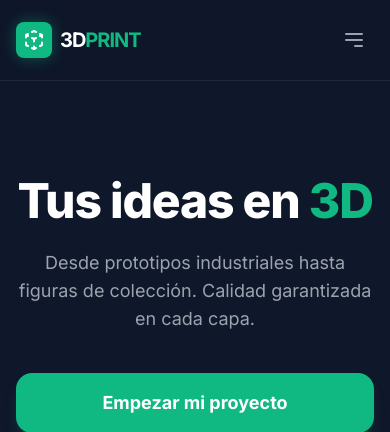
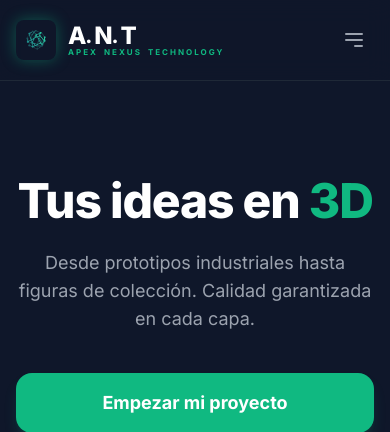
Before and after one commit to davidHR-12/ApexNexusTech, a Django app: page / in a window 390 px wide. Shown: the top 432 px of the page. Run offline with Django 5.2, Linux system fonts and the light colour scheme; data that the repository does not hold is empty; some libraries are stand-ins or nearby versions.

Commit message:
feat: actualización de logos y mejora en la navegación
- Se reemplazaron las rutas de imagen de los logos en base_admin.html para utilizar la etiqueta {% static %}, mejorando la gestión de archivos estáticos.
- Se añadió un nuevo diseño de navegación en base_publica.html, incluyendo un logo interactivo y texto estilizado para la marca A.N.T.
- Se implementaron estilos CSS para la presentación de los logos en la barra de navegación de la base_publica, optimizando la experiencia visual y la responsividad en dispositivos móviles.

```diff
--- a/apps/core/templates/core/base_admin.html
+++ b/apps/core/templates/core/base_admin.html
@@ -333,19 +333,19 @@
           <div class="logo-container flex items-center justify-between">
             <div class="logo-full flex items-center gap-2">
               <div class="p-2 rounded-lg shadow-[0_0_10px_rgba(16,185,129,0.3)] flex items-center justify-center w-12 h-12 flex-shrink-0">
-                <img src="/media/Logo-figura.png"
+                <img src="{% static 'img/Logo-figura.png' %}"
                      alt="Logo Figura"
                      class="w-8 h-8 object-contain" />
               </div>
               <div class="logo-text">
-                <img src="/media/Logo-texto.png"
+                <img src="{% static 'img/Logo-texto.png' %}"
                      alt="Logo Texto"
                      class="h-auto max-w-full">
               </div>
             </div>
             <div class="logo-mini flex-col items-center gap-1">
               <div class="p-2 rounded-lg shadow-[0_0_10px_rgba(16,185,129,0.3)] flex items-center justify-center w-12 h-12 flex-shrink-0">
-                <img src="/media/Logo-figura.png"
+                <img src="{% static 'img/Logo-figura.png' %}"
                      alt="Logo Figura"
                      class="w-8 h-8 object-contain" />
               </div>
--- a/templates/base_publica.html
+++ b/templates/base_publica.html
@@ -1,4 +1,5 @@
 {% load humanize %}
+{% load static %}
 <!DOCTYPE html>
 <html lang="es">
   <head>
@@ -7,7 +8,7 @@
     <script src="https://cdn.tailwindcss.com"></script>
     <link href="https://fonts.googleapis.com/css2?family=Inter:wght@400;600;700;800&display=swap"
           rel="stylesheet">
-    <title>3D Print Service | Studio</title>
+    <title>A.N.T - 3D Print Service</title>
     <style>
         body {
             font-family: 'Inter', sans-serif;
@@ -33,25 +34,86 @@
             max-height: 500px; /* Altura suficiente para el contenido */
             padding-bottom: 1.5rem;
         }
+
+        /* Logo - Estilos para navbar */
+        .navbar-logo-container {
+            display: flex;
+            align-items: center;
+            gap: 0.5rem;
+        }
+
+        .navbar-logo-figura {
+            width: 2.5rem; /* 40px */
+            height: 2.5rem; /* 40px */
+            flex-shrink: 0;
+        }
+
+        .navbar-logo-figura img {
+            width: 100%;
+            height: 100%;
+            object-fit: contain;
+        }
+
+        .navbar-logo-texto {
+            height: 1.75rem; /* 28px - ajusta según necesites */
+            flex-shrink: 0;
+        }
+
+        .navbar-logo-texto img {
+            height: 100%;
+            width: auto;
+            object-fit: contain;
+        }
+
+        /* Responsive: En móvil hacer el logo un poco más pequeño */
+        @media (max-width: 640px) {
+            .navbar-logo-figura {
+                width: 2rem; /* 32px */
+                height: 2rem; /* 32px */
+            }
+
+            .navbar-logo-texto {
+                height: 1.5rem; /* 24px */
+            }
+        }
     </style>
   </head>
   <body class="bg-[#0f172a] text-white flex flex-col min-h-screen">
     <nav class="border-b border-gray-800 bg-[#0f172a]/80 backdrop-blur-md sticky top-0 z-50">
       <div class="max-w-7xl mx-auto px-4 sm:px-6 lg:px-8">
         <div class="flex justify-between h-20 items-center">
-          <a href="/"
-             class="flex items-center gap-2 hover:opacity-80 transition group">
-            <div class="bg-[#10b981] p-1.5 rounded-lg shadow-[0_0_15px_rgba(16,185,129,0.4)] group-hover:scale-110 transition-transform">
-              <svg class="w-6 h-6 text-white"
-                   fill="none"
-                   stroke="currentColor"
-                   viewBox="0 0 24 24">
-                <path stroke-linecap="round" stroke-linejoin="round" stroke-width="2" d="M14 10l-2 1m0 0l-2-1m2 1v2.5M20 7l-2 1m2-1l-2-1m2 1v2.5M14 4l-2-1-2 1M4 7l2-1M4 7l2 1M4 7v2.5M12 21l-2-1m2 1l2-1m-2 1v-2.5M6 18l-2-1v-2.5M18 18l2-1v-2.5" />
-              </svg>
+<a href="{% url 'clientes:index' %}"
+   class="flex items-center gap-3 hover:opacity-80 transition group">
+  <!-- Logo Figura -->
+  <div class="p-2 rounded-lg shadow-[0_0_15px_rgba(16,185,129,0.4)] group-hover:scale-110 transition-transform bg-transparent w-10 h-10 sm:w-12 sm:h-12 flex items-center justify-center flex-shrink-0">
+    <img src="{% static 'img/Logo-figura.png' %}"
+         alt="A.N.T Logo"
+         class="w-full h-full object-contain" />
   </div>
-            <span class="text-xl font-bold tracking-tighter uppercase">3D<span class="text-[#10b981]">Print</span></span>
+
+  <!-- Logo Texto (HTML/CSS) -->
+  <div class="flex flex-col">
+    <!-- A.N.T -->
+    <div class="flex items-end gap-0.5">
+      <div class="flex items-end">
+        <span class="text-2xl sm:text-3xl font-black text-white tracking-tighter leading-none">A</span>
+        <span class="text-xl sm:text-2xl font-black text-white leading-none mb-0.5">.</span>
+      </div>
+      <div class="flex items-end">
+        <span class="text-2xl sm:text-3xl font-black text-white tracking-tighter leading-none">N</span>
+        <span class="text-xl sm:text-2xl font-black text-white leading-none mb-0.5">.</span>
+      </div>
+      <span class="text-2xl sm:text-3xl font-black text-white tracking-tighter leading-none">T</span>
+    </div>
+
+    <!-- APEX NEXUS TECHNOLOGY -->
+    <div class="flex items-center gap-1.5 sm:gap-2">
+      <span class="text-[8px] sm:text-[10px] font-bold text-[#10b981] tracking-[0.25em] sm:tracking-[0.3em] leading-none uppercase">APEX</span>
+      <span class="text-[8px] sm:text-[10px] font-bold text-[#10b981] tracking-[0.25em] sm:tracking-[0.3em] leading-none uppercase">NEXUS</span>
+      <span class="text-[8px] sm:text-[10px] font-bold text-[#10b981] tracking-[0.25em] sm:tracking-[0.3em] leading-none uppercase">TECHNOLOGY</span>
+    </div>
+  </div>
 </a>
-
           <div class="hidden md:flex items-center space-x-8 text-sm font-medium">
             <a href="{% url 'clientes:materiales' %}"
                class="text-gray-400 hover:text-[#10b981] transition">Materiales</a>
@@ -74,29 +136,32 @@
               </a>
             {% endif %}
           </div>
-
           <div class="md:hidden">
             <button id="hamburger-btn" class="text-gray-400 p-2 focus:outline-none">
               <svg class="w-6 h-6" fill="none" stroke="currentColor" viewBox="0 0 24 24">
-                <path id="hamburger-icon" stroke-linecap="round" stroke-linejoin="round" stroke-width="2" d="M4 6h16M4 12h16m-7 6h7"></path>
+                <path id="hamburger-icon" stroke-linecap="round" stroke-linejoin="round" stroke-width="2" d="M4 6h16M4 12h16m-7 6h7">
+                </path>
               </svg>
             </button>
           </div>
         </div>
-
-        <div id="mobile-menu" class="md:hidden flex flex-col space-y-4 text-sm font-medium">
-            <a href="{% url 'clientes:materiales' %}" class="text-gray-400 hover:text-[#10b981] transition px-2  {% if request.resolver_match.url_name == 'materiales' %}text-[#10b981] transition px-2{% endif %}">Materiales</a>
-            <a href="{% url 'clientes:productos' %}" class="text-gray-400 hover:text-[#10b981] transition px-2  {% if request.resolver_match.url_name == 'productos' %}text-[#10b981] transition px-2{% endif %}">Productos</a>
-            <a href="{% url 'clientes:proceso' %}" class="text-gray-400 hover:text-[#10b981] transition px-2  {% if request.resolver_match.url_name == 'proceso' %}text-[#10b981] transition px-2{% endif %}">Proceso</a>
+        <div id="mobile-menu"
+             class="md:hidden flex flex-col space-y-4 text-sm font-medium">
+          <a href="{% url 'clientes:materiales' %}"
+             class="text-gray-400 hover:text-[#10b981] transition px-2  {% if request.resolver_match.url_name == 'materiales' %}text-[#10b981] transition px-2{% endif %}">Materiales</a>
+          <a href="{% url 'clientes:productos' %}"
+             class="text-gray-400 hover:text-[#10b981] transition px-2  {% if request.resolver_match.url_name == 'productos' %}text-[#10b981] transition px-2{% endif %}">Productos</a>
+          <a href="{% url 'clientes:proceso' %}"
+             class="text-gray-400 hover:text-[#10b981] transition px-2  {% if request.resolver_match.url_name == 'proceso' %}text-[#10b981] transition px-2{% endif %}">Proceso</a>
           <div class="border-t border-gray-800 pt-4 flex flex-col gap-3">
             {% if user.is_authenticated %}
               <a href="{% if user.rol == 'Admin' %}{% url 'core:dashboard-admin' %}{% else %}{% url 'clientes:home' %}{% endif %}"
-                     class="bg-[#10b981] text-white px-5 py-3 rounded-xl font-bold text-center">
-                    Mi Panel
-                  </a>
+                 class="bg-[#10b981] text-white px-5 py-3 rounded-xl font-bold text-center">Mi Panel</a>
             {% else %}
-                  <a href="{% url 'usuarios:login' %}" class="text-gray-400 hover:text-white transition px-2">Iniciar Sesión</a>
-                  <a href="{% url 'usuarios:register' %}" class="border border-[#10b981] text-[#10b981] px-5 py-3 rounded-xl text-center font-bold">
+              <a href="{% url 'usuarios:login' %}"
+                 class="text-gray-400 hover:text-white transition px-2">Iniciar Sesión</a>
+              <a href="{% url 'usuarios:register' %}"
+                 class="border border-[#10b981] text-[#10b981] px-5 py-3 rounded-xl text-center font-bold">
                 Registrarse
               </a>
             {% endif %}
@@ -104,17 +169,45 @@
         </div>
       </div>
     </nav>
-
     <main class="flex-grow">
       {% block content %}
       {% endblock content %}
     </main>
-
     <footer class="bg-[#0b1222] border-t border-gray-900 pt-16 pb-8">
       <div class="max-w-7xl mx-auto px-4 sm:px-6 lg:px-8">
         <div class="grid grid-cols-1 md:grid-cols-4 gap-12 mb-12">
           <div class="col-span-1 md:col-span-2">
-            <span class="text-xl font-bold tracking-tighter uppercase">3D<span class="text-[#10b981]">Print</span></span>
+            <div class="flex items-center gap-2 mb-4">
+  <!-- Logo Figura pequeño -->
+  <div class="w-8 h-8 flex items-center justify-center flex-shrink-0">
+    <img src="{% static 'img/Logo-figura.png' %}"
+         alt="A.N.T Logo"
+         class="w-full h-full object-contain" />
+  </div>
+
+  <!-- Logo Texto -->
+  <div class="flex flex-col">
+    <!-- A.N.T -->
+    <div class="flex items-end gap-0.5">
+      <div class="flex items-end">
+        <span class="text-xl font-black text-white tracking-tighter leading-none">A</span>
+        <span class="text-lg font-black text-white leading-none mb-0.5">.</span>
+      </div>
+      <div class="flex items-end">
+        <span class="text-xl font-black text-white tracking-tighter leading-none">N</span>
+        <span class="text-lg font-black text-white leading-none mb-0.5">.</span>
+      </div>
+      <span class="text-xl font-black text-white tracking-tighter leading-none">T</span>
+    </div>
+
+    <!-- APEX NEXUS TECHNOLOGY -->
+    <div class="flex items-center gap-1.5">
+      <span class="text-[7px] font-bold text-[#10b981] tracking-[0.25em] leading-none uppercase">APEX</span>
+      <span class="text-[7px] font-bold text-[#10b981] tracking-[0.25em] leading-none uppercase">NEXUS</span>
+      <span class="text-[7px] font-bold text-[#10b981] tracking-[0.25em] leading-none uppercase">TECHNOLOGY</span>
+    </div>
+  </div>
+</div>
             <p class="text-gray-500 mt-4 max-w-sm text-sm leading-relaxed">
               Transformamos tus archivos digitales en objetos físicos de alta calidad.
               Expertos en prototipado rápido y fabricación aditiva en República Dominicana.
@@ -123,20 +216,33 @@
           <div>
             <h4 class="text-white font-bold mb-4 uppercase text-xs tracking-widest">Navegación</h4>
             <ul class="text-gray-500 text-sm space-y-2">
-              <li><a href="{% url 'clientes:productos' %}" class="hover:text-[#10b981] transition">Catálogo</a></li>
-              <li><a href="{% url 'clientes:proceso' %}" class="hover:text-[#10b981] transition">Cómo funciona</a></li>
-              <li><a href="#" class="hover:text-[#10b981] transition">Preguntas frecuentes</a></li>
+              <li>
+                <a href="{% url 'clientes:productos' %}"
+                   class="hover:text-[#10b981] transition">Catálogo</a>
+              </li>
+              <li>
+                <a href="{% url 'clientes:proceso' %}"
+                   class="hover:text-[#10b981] transition">Cómo funciona</a>
+              </li>
+              <li>
+                <a href="#" class="hover:text-[#10b981] transition">Preguntas frecuentes</a>
+              </li>
             </ul>
           </div>
           <div>
             <h4 class="text-white font-bold mb-4 uppercase text-xs tracking-widest">Contacto</h4>
             <ul class="text-gray-500 text-sm space-y-2">
               <li class="flex items-center gap-2">
-                <svg class="w-4 h-4" fill="none" stroke="currentColor" viewBox="0 0 24 24"><path d="M3 8l7.89 5.26a2 2 0 002.22 0L21 8M5 19h14a2 2 0 002-2V7a2 2 0 00-2-2H5a2 2 0 00-2 2v10a2 2 0 002 2z" stroke-width="2" /></svg>
+                <svg class="w-4 h-4" fill="none" stroke="currentColor" viewBox="0 0 24 24">
+                  <path d="M3 8l7.89 5.26a2 2 0 002.22 0L21 8M5 19h14a2 2 0 002-2V7a2 2 0 00-2-2H5a2 2 0 00-2 2v10a2 2 0 002 2z" stroke-width="2" />
+                </svg>
                 info@3dprint.do
               </li>
               <li class="flex items-center gap-2">
-                <svg class="w-4 h-4" fill="none" stroke="currentColor" viewBox="0 0 24 24"><path d="M17.657 16.657L13.414 20.9a1.998 1.998 0 01-2.827 0l-4.244-4.243a8 8 0 1111.314 0z" stroke-width="2" /><path d="M15 11a3 3 0 11-6 0 3 3 0 016 0z" stroke-width="2" /></svg>
+                <svg class="w-4 h-4" fill="none" stroke="currentColor" viewBox="0 0 24 24">
+                  <path d="M17.657 16.657L13.414 20.9a1.998 1.998 0 01-2.827 0l-4.244-4.243a8 8 0 1111.314 0z" stroke-width="2" />
+                  <path d="M15 11a3 3 0 11-6 0 3 3 0 016 0z" stroke-width="2" />
+                </svg>
                 Santo Domingo, RD
               </li>
             </ul>
@@ -151,7 +257,6 @@
         </div>
       </div>
     </footer>
-
     <script>
         const btn = document.getElementById('hamburger-btn');
         const menu = document.getElementById('mobile-menu');
```
Also changed, not shown: static/img/Logo-figura.png (added), static/img/Logo-texto.png (added), static/img/Logo.png (added). Lines whose indentation alone changed are shown as unchanged.
